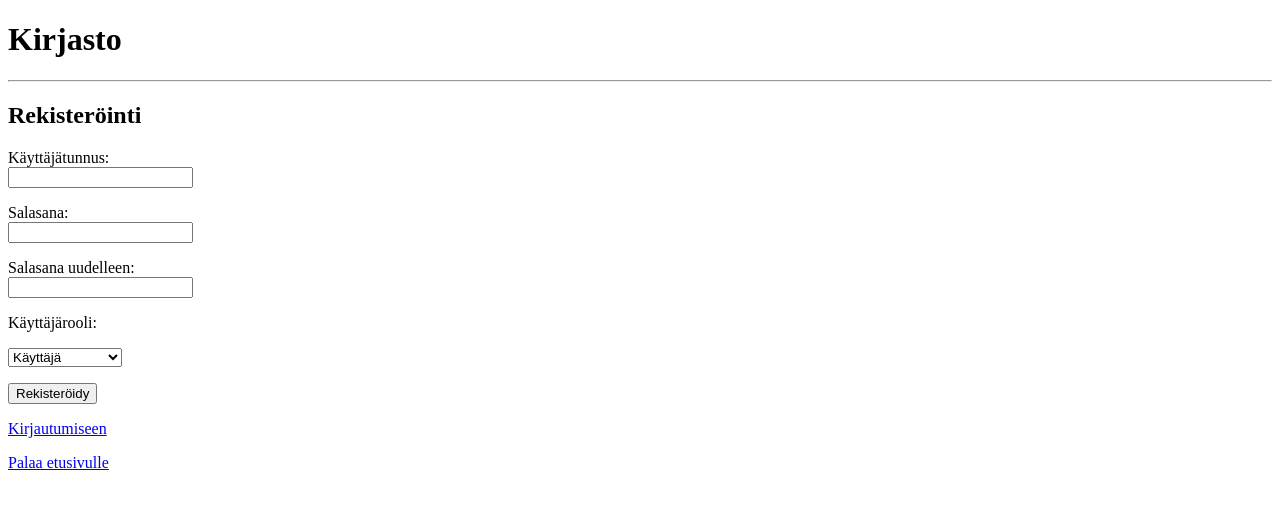
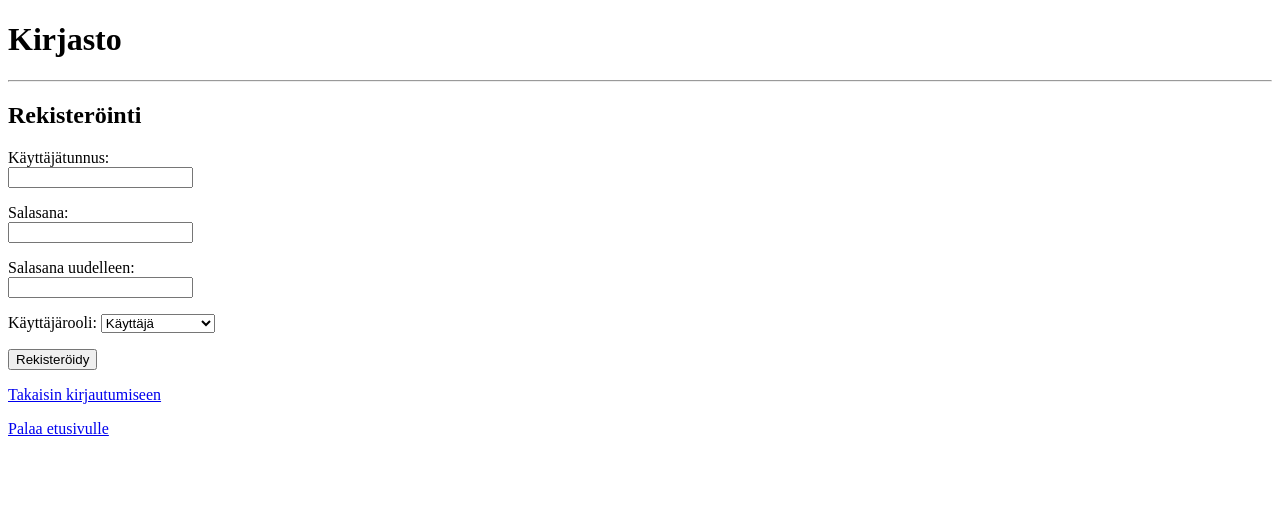
Before and after one commit to erjavaskivuori/library, a Flask app: page /register in a window 1280 px wide. Shown: the top 509 px of the page. Run offline with Flask 3, Linux system fonts and the light colour scheme.

Commit message:
Updated wording

```diff
--- a/templates/register.html
+++ b/templates/register.html
@@ -8,8 +8,7 @@
 
 <p>Salasana: <br><input type="password" name="password1" minlength="3" maxlength="20"></p>
 <p>Salasana uudelleen: <br><input type="password" name="password2"></p>
-<p>Käyttäjärooli:</p>
-<p>
+<p>Käyttäjärooli:
 <select name="role">
 <option value=0> Käyttäjä
 <option value=1> Kirjastonhoitaja
@@ -18,7 +17,7 @@
 <input type="submit" value="Rekisteröidy">
 </form>
 
-<p><a href="/login">Kirjautumiseen</a></p>
+<p><a href="/login">Takaisin kirjautumiseen</a></p>
 <p><a href="/">Palaa etusivulle</a></p>
 
 {% endblock %}
```
